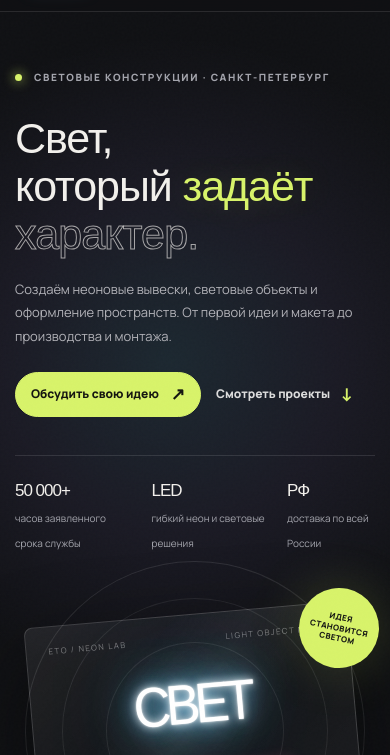
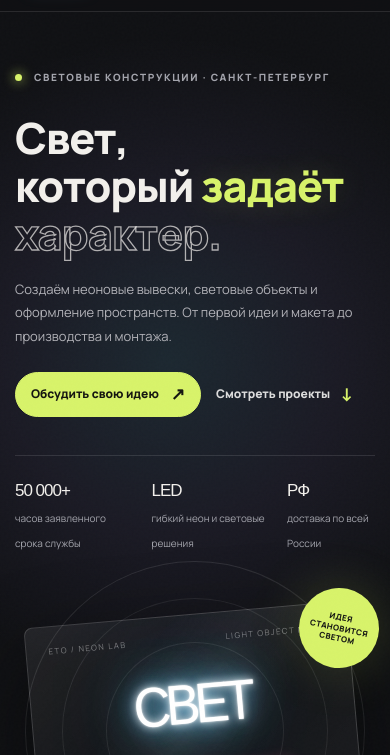
Before and after one commit to mendjicode/ETONEON, a plain HTML site: page index.html in a window 390 px wide. Shown: the part 59-814 px from the top of the page. Drawn offline with Linux system fonts and the light colour scheme; a web font is replaced by a local one.

Commit message:
Fix overlapping Cyrillic hero headline with legible typography

```diff
--- a/index.html
+++ b/index.html
@@ -56,8 +56,8 @@ button{cursor:pointer}
 .hero-kicker{display:flex;align-items:center;gap:12px;margin-bottom:28px}
 .live-dot{width:7px;height:7px;border-radius:50%;background:var(--lime);box-shadow:0 0 12px var(--lime)}
 .hero-kicker span:last-child{font-size:10px;color:var(--muted);letter-spacing:.16em;text-transform:uppercase;font-weight:800}
-h1{font-family:var(--display);font-size:clamp(48px,6.5vw,88px);line-height:1.1;letter-spacing:-.035em;font-weight:500;margin:0;max-width:760px;overflow-wrap:normal}
-h1 .outline{color:transparent;-webkit-text-stroke:1px rgba(242,240,236,.65);letter-spacing:-.02em}
+h1{font-family:var(--body);font-size:clamp(48px,6vw,84px);line-height:1.08;letter-spacing:-.045em;font-weight:800;margin:0;max-width:760px;overflow-wrap:normal}
+h1 .outline{font-family:var(--body);font-weight:800;letter-spacing:-.035em;color:transparent;-webkit-text-stroke:1.3px rgba(242,240,236,.7);paint-order:stroke fill}
 h1 .glow-word{color:var(--lime);text-shadow:0 0 32px rgba(216,243,106,.18)}
 .hero-desc{font-size:15px;line-height:1.8;color:#b2b2b8;max-width:430px;margin:28px 0 30px}
 .hero-actions{display:flex;align-items:center;gap:22px;flex-wrap:wrap}
@@ -189,7 +189,7 @@ h1 .glow-word{color:var(--lime);text-shadow:0 0 32px rgba(216,243,106,.18)}
 @media(max-width:900px){
   .hero-grid{grid-template-columns:1fr;gap:12px}
   .hero-copy{max-width:760px}
-  h1{font-size:clamp(48px,8.5vw,76px);line-height:1.1;letter-spacing:-.035em}
+  h1{font-size:clamp(48px,8.1vw,76px);line-height:1.09;letter-spacing:-.04em}
   .hero-art{height:440px;margin-top:8px}
   .art-card{width:min(88%,560px)}
 }
@@ -198,7 +198,7 @@ h1 .glow-word{color:var(--lime);text-shadow:0 0 32px rgba(216,243,106,.18)}
   .nav{height:70px}.brand{min-width:0}.nav-links{display:none;position:absolute;top:70px;left:0;right:0;padding:22px 24px;background:#15171c;border-bottom:1px solid var(--line);flex-direction:column;align-items:flex-start;gap:20px}
   .nav-links.open{display:flex}.nav-right .btn{display:none}.menu-toggle{display:block}
   .hero{padding:48px 0 40px;min-height:0}.hero-grid{grid-template-columns:1fr;gap:10px}
-  .hero-copy{padding:10px 0 0}h1{font-size:clamp(43px,11vw,68px);line-height:1.1;letter-spacing:-.03em}
+  .hero-copy{padding:10px 0 0}h1{font-size:clamp(43px,10vw,68px);line-height:1.1;letter-spacing:-.035em}
   .hero-desc{font-size:13px;margin:20px 0 24px}.hero-meta{margin-top:38px;gap:18px}.meta-item strong{font-size:17px}
   .hero-art{height:390px;margin:0 -4px}.art-orbit{width:340px;height:340px}.art-card{width:88%;height:270px}.neon-sign .big{font-size:70px}
   .art-sticker{width:80px;height:80px;font-size:8px;right:0;top:24px}.art-note{bottom:0}.color-switch{right:0;bottom:0}
@@ -213,7 +213,7 @@ h1 .glow-word{color:var(--lime);text-shadow:0 0 32px rgba(216,243,106,.18)}
   .footer-row{align-items:flex-start;flex-direction:column}.footer-links{flex-wrap:wrap}
 }
 @media(max-width:420px){
-  h1{letter-spacing:-.025em;line-height:1.12}
+  h1{letter-spacing:-.025em;line-height:1.12}h1 .outline{letter-spacing:-.02em}
   .wrap{width:calc(100% - 30px)}
   .brand-logo{width:76px;height:42px}.hero-art{height:335px}.art-card{height:235px}.neon-sign .big{font-size:56px}.neon-sign .sub{font-size:10px}
   .art-note{padding:9px 11px}.art-note b{font-size:15px}.art-note small{font-size:8px}
```
